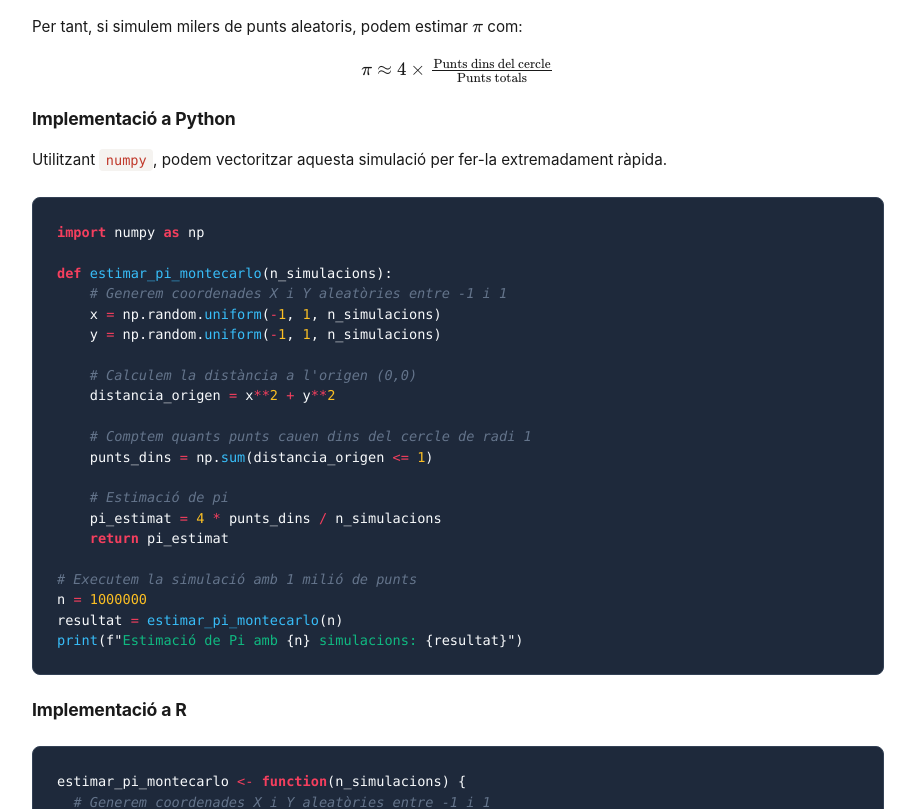
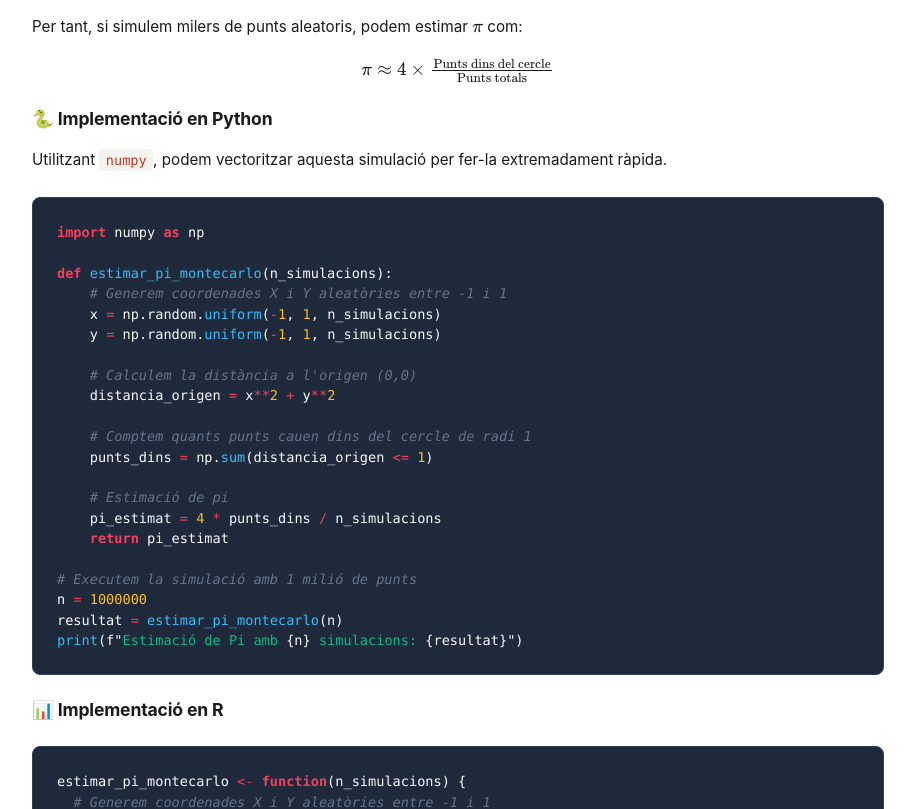
Before and after one commit to alberthr/alberthr.github.io, a Jekyll site: the page built from _posts/2012-06-13-metode-montecarlo.md, in a window 1280 px wide and 1400 px high, scrolled down 1105 px. Shown: the part 152-961 px from the top of the window, without its empty margins (182-1097 px from the left). Built offline with Jekyll 4.4.1, drawn with Linux system fonts in a browser that asks for light colours; comment, search, counter and statistics services are not loaded.

````diff
--- a/_posts/2012-06-13-metode-montecarlo.md
+++ b/_posts/2012-06-13-metode-montecarlo.md
@@ -36,7 +36,7 @@ Per tant, si simulem milers de punts aleatoris, podem estimar $\pi$ com:
 
 <center>$\pi \approx 4 \times \frac{\text{Punts dins del cercle}}{\text{Punts totals}}$</center>
 
-### Implementació a Python
+### 🐍 Implementació en Python
 
 Utilitzant `numpy`, podem vectoritzar aquesta simulació per fer-la extremadament ràpida.
 
@@ -64,7 +64,7 @@ resultat = estimar_pi_montecarlo(n)
 print(f"Estimació de Pi amb {n} simulacions: {resultat}")
 ```
 
-### Implementació a R
+### 📊 Implementació en R
 
 ```r
 estimar_pi_montecarlo <- function(n_simulacions) {
````
